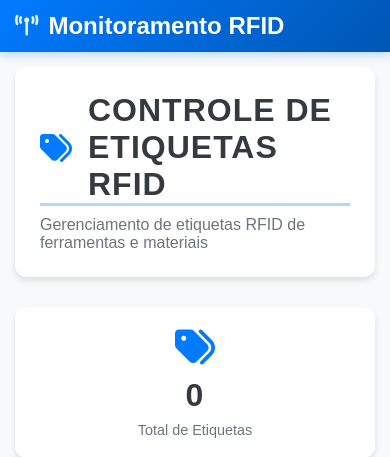
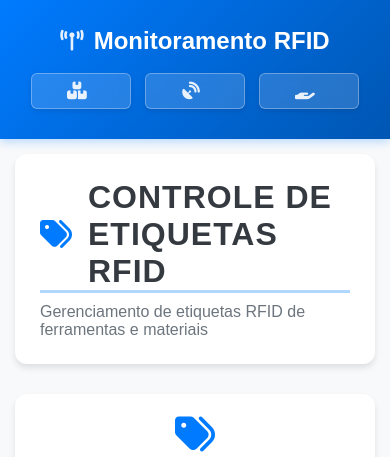
Before and after one commit to TCE-Manutencao-Predial/RFID, a Flask app: page /RFID/ in a window 390 px wide. Shown: the top 457 px of the page. Run offline with Flask 3, Linux system fonts and the light colour scheme; data that the repository does not hold is empty.

Commit message:
Novos botões.

```diff
--- a/app/static/css/controle_etiquetas.css
+++ b/app/static/css/controle_etiquetas.css
@@ -995,3 +995,139 @@
     transform: rotate(360deg);
   }
 }
+/* ADICIONAR AO ARQUIVO controle_etiquetas.css */
+
+/* Botões de navegação do header */
+.rfid-nav-buttons {
+  display: flex;
+  gap: 12px;
+  align-items: center;
+}
+
+.rfid-nav-btn {
+  background: rgba(255, 255, 255, 0.15);
+  border: 1px solid rgba(255, 255, 255, 0.3);
+  color: white;
+  padding: 8px 16px;
+  border-radius: 8px;
+  font-size: 0.9rem;
+  font-weight: 500;
+  cursor: pointer;
+  transition: all 0.3s ease;
+  display: inline-flex;
+  align-items: center;
+  gap: 8px;
+  backdrop-filter: blur(10px);
+  position: relative;
+  overflow: hidden;
+}
+
+.rfid-nav-btn:hover {
+  background: rgba(255, 255, 255, 0.25);
+  border-color: rgba(255, 255, 255, 0.5);
+  transform: translateY(-2px);
+  box-shadow: 0 4px 12px rgba(0, 0, 0, 0.15);
+}
+
+.rfid-nav-btn:active {
+  transform: translateY(0);
+  box-shadow: 0 2px 4px rgba(0, 0, 0, 0.1);
+}
+
+.rfid-nav-btn i {
+  font-size: 1rem;
+  opacity: 0.9;
+}
+
+.rfid-nav-btn span {
+  font-weight: 500;
+  letter-spacing: 0.3px;
+}
+
+/* Efeito de ripple ao clicar */
+.rfid-nav-btn::before {
+  content: '';
+  position: absolute;
+  top: 50%;
+  left: 50%;
+  width: 0;
+  height: 0;
+  border-radius: 50%;
+  background: rgba(255, 255, 255, 0.4);
+  transform: translate(-50%, -50%);
+  transition: width 0.4s, height 0.4s;
+}
+
+.rfid-nav-btn:active::before {
+  width: 200px;
+  height: 200px;
+}
+
+/* Responsividade para botões do header */
+@media (max-width: 768px) {
+  .rfid-custom-nav {
+    flex-direction: column;
+    gap: 15px;
+    padding: 15px !important;
+  }
+
+  .rfid-nav-buttons {
+    width: 100%;
+    justify-content: center;
+    flex-wrap: wrap;
+  }
+
+  .rfid-nav-btn {
+    font-size: 0.85rem;
+    padding: 6px 12px;
+  }
+
+  .rfid-nav-btn span {
+    display: none; /* Esconder texto em telas pequenas */
+  }
+
+  .rfid-nav-btn i {
+    font-size: 1.1rem;
+  }
+}
+
+@media (max-width: 480px) {
+  .rfid-nav-buttons {
+    gap: 8px;
+  }
+
+  .rfid-nav-btn {
+    padding: 8px;
+    border-radius: 6px;
+  }
+}
+
+/* Adicionar tooltip para quando o texto estiver escondido */
+@media (max-width: 768px) {
+  .rfid-nav-btn {
+    position: relative;
+  }
+
+  .rfid-nav-btn::after {
+    content: attr(data-tooltip);
+    position: absolute;
+    top: 100%;
+    left: 50%;
+    transform: translateX(-50%);
+    background: var(--rfid-dark);
+    color: white;
+    padding: 6px 10px;
+    border-radius: 4px;
+    font-size: 0.75rem;
+    white-space: nowrap;
+    opacity: 0;
+    pointer-events: none;
+    transition: opacity 0.2s, transform 0.2s;
+    margin-top: 5px;
+  }
+
+  .rfid-nav-btn:hover::after {
+    opacity: 1;
+    transform: translateX(-50%) translateY(2px);
+  }
+}
--- a/app/templates/controle_etiquetas.html
+++ b/app/templates/controle_etiquetas.html
@@ -1,23 +1,24 @@
 <!DOCTYPE html>
 <html lang="pt-BR">
   <head>
-    <meta charset="UTF-8">
+    <meta charset="UTF-8" />
     <title>Sistema de monitoramento RFID</title>
-    <meta name="viewport" content="width=device-width, initial-scale=1.0">
+    <meta name="viewport" content="width=device-width, initial-scale=1.0" />
 
     <!-- CSS Base -->
-    <link rel="stylesheet" href="{{ url_for('static', filename='css/base.css') }}">
+    <link rel="stylesheet" href="{{ url_for('static', filename='css/base.css') }}" />
 
     <!-- Font Awesome para ícones -->
-    <link rel="stylesheet" href="https://cdnjs.cloudflare.com/ajax/libs/font-awesome/6.4.0/css/all.min.css">
+    <link rel="stylesheet" href="https://cdnjs.cloudflare.com/ajax/libs/font-awesome/6.4.0/css/all.min.css" />
 
     <!-- CSS Específico -->
-    <link rel="stylesheet" href="{{ url_for('static', filename='css/controle_etiquetas.css') }}">
-
+    <link rel="stylesheet" href="{{ url_for('static', filename='css/controle_etiquetas.css') }}" />
   </head>
   <body class="rfid-custom-layout">
     <!-- Container de Toast -->
     <div class="toast-container" id="toastContainer"></div>
+
+    <!-- MODIFICAÇÃO PARA O HEADER - Substitua o header existente por este: -->
 
     <!-- Header Customizado -->
     <div class="rfid-custom-header">
@@ -26,6 +27,22 @@
           <i class="fas fa-broadcast-tower"></i>
           Monitoramento RFID
         </h1>
+
+        <!-- ADICIONAR BOTÕES DE NAVEGAÇÃO -->
+        <div class="rfid-nav-buttons">
+          <button class="rfid-nav-btn" onclick="navegarPara('inventarios')">
+            <i class="fas fa-boxes"></i>
+            <span>Inventários</span>
+          </button>
+          <button class="rfid-nav-btn" onclick="navegarPara('antenas')">
+            <i class="fas fa-satellite-dish"></i>
+            <span>Antenas</span>
+          </button>
+          <button class="rfid-nav-btn" onclick="navegarPara('emprestimos')">
+            <i class="fas fa-hand-holding"></i>
+            <span>Empréstimos</span>
+          </button>
+        </div>
       </nav>
     </div>
 
@@ -42,22 +59,22 @@
       <!-- Estatísticas -->
       <div class="rfid-stats">
         <div class="rfid-stat-card">
-                <i class="fas fa-tags rfid-stat-icon" style="color: var(--rfid-primary);"></i>
+          <i class="fas fa-tags rfid-stat-icon" style="color: var(--rfid-primary)"></i>
           <h2 class="rfid-stat-value" id="totalEtiquetas">0</h2>
           <p class="rfid-stat-label">Total de Etiquetas</p>
         </div>
         <div class="rfid-stat-card">
-                <i class="fas fa-check-circle rfid-stat-icon" style="color: var(--rfid-success);"></i>
+          <i class="fas fa-check-circle rfid-stat-icon" style="color: var(--rfid-success)"></i>
           <h2 class="rfid-stat-value" id="etiquetasAtivas">0</h2>
           <p class="rfid-stat-label">Etiquetas Ativas</p>
         </div>
         <div class="rfid-stat-card">
-                <i class="fas fa-times-circle rfid-stat-icon" style="color: var(--rfid-danger);"></i>
+          <i class="fas fa-times-circle rfid-stat-icon" style="color: var(--rfid-danger)"></i>
           <h2 class="rfid-stat-value" id="etiquetasDestruidas">0</h2>
           <p class="rfid-stat-label">Etiquetas Destruídas</p>
         </div>
         <div class="rfid-stat-card">
-                <i class="fas fa-percentage rfid-stat-icon" style="color: var(--rfid-info);"></i>
+          <i class="fas fa-percentage rfid-stat-icon" style="color: var(--rfid-info)"></i>
           <h2 class="rfid-stat-value" id="percentualAtivas">0%</h2>
           <p class="rfid-stat-label">Taxa de Ativas</p>
         </div>
@@ -66,49 +83,27 @@
       <!-- Controles e Filtros -->
       <div class="rfid-controls">
         <div class="rfid-controls-header">
-                <h3 class="rfid-controls-title">
-                    <i class="fas fa-filter"></i> Filtros e Controles
-                </h3>
+          <h3 class="rfid-controls-title"><i class="fas fa-filter"></i> Filtros e Controles</h3>
           <div class="rfid-btn-group">
-                    <button class="rfid-btn rfid-btn-success" onclick="abrirModalNovaEtiqueta()">
-                        <i class="fas fa-plus"></i> Nova Etiqueta
-                    </button>
-                    <button class="rfid-btn rfid-btn-primary" onclick="atualizarDados()">
-                        <i class="fas fa-sync-alt"></i> Atualizar
-                    </button>
-                    <button class="rfid-btn rfid-btn-primary" onclick="exportarDados()">
-                        <i class="fas fa-file-export"></i> Exportar
-                    </button>
+            <button class="rfid-btn rfid-btn-success" onclick="abrirModalNovaEtiqueta()"><i class="fas fa-plus"></i> Nova Etiqueta</button>
+            <button class="rfid-btn rfid-btn-primary" onclick="atualizarDados()"><i class="fas fa-sync-alt"></i> Atualizar</button>
+            <button class="rfid-btn rfid-btn-primary" onclick="exportarDados()"><i class="fas fa-file-export"></i> Exportar</button>
           </div>
         </div>
 
         <div class="rfid-filters">
           <div class="rfid-filter-group">
-                    <label class="rfid-filter-label">
-                        <i class="fas fa-barcode"></i> Código da Etiqueta
-                    </label>
-                    <input type="text"
-                           id="filtroEtiqueta"
-                           class="rfid-filter-input"
-                           placeholder="Digite o código hex..."
-                           autocomplete="off">
+            <label class="rfid-filter-label"> <i class="fas fa-barcode"></i> Código da Etiqueta </label>
+            <input type="text" id="filtroEtiqueta" class="rfid-filter-input" placeholder="Digite o código hex..." autocomplete="off" />
           </div>
 
           <div class="rfid-filter-group">
-                    <label class="rfid-filter-label">
-                        <i class="fas fa-search"></i> Descrição
-                    </label>
-                    <input type="text"
-                           id="filtroDescricao"
-                           class="rfid-filter-input"
-                           placeholder="Digite a descrição..."
-                           autocomplete="off">
+            <label class="rfid-filter-label"> <i class="fas fa-search"></i> Descrição </label>
+            <input type="text" id="filtroDescricao" class="rfid-filter-input" placeholder="Digite a descrição..." autocomplete="off" />
           </div>
 
           <div class="rfid-filter-group">
-                    <label class="rfid-filter-label">
-                        <i class="fas fa-check-square"></i> Status
-                    </label>
+            <label class="rfid-filter-label"> <i class="fas fa-check-square"></i> Status </label>
             <select id="filtroStatus" class="rfid-filter-select">
               <option value="">Todos</option>
               <option value="0">Ativas</option>
@@ -120,18 +115,18 @@
 
       <!-- Tabela -->
       <div class="rfid-table-container">
-            <div id="loadingState" class="rfid-loading" style="display: none;">
+        <div id="loadingState" class="rfid-loading" style="display: none">
           <i class="fas fa-spinner"></i>
           <p>Carregando etiquetas...</p>
         </div>
 
-            <div id="emptyState" class="rfid-empty" style="display: none;">
+        <div id="emptyState" class="rfid-empty" style="display: none">
           <i class="fas fa-inbox"></i>
           <h3>Nenhuma etiqueta encontrada</h3>
           <p>Tente ajustar os filtros ou adicione uma nova etiqueta</p>
         </div>
 
-            <table class="rfid-table" id="tabelaEtiquetas" style="display: none;">
+        <table class="rfid-table" id="tabelaEtiquetas" style="display: none">
           <thead>
             <tr>
               <th>Código RFID</th>
@@ -145,10 +140,9 @@
           </tbody>
         </table>
 
-            <div class="rfid-pagination" id="paginacao" style="display: none;">
+        <div class="rfid-pagination" id="paginacao" style="display: none">
           <div class="rfid-pagination-info">
-                    Mostrando <span id="registroInicio">0</span> a <span id="registroFim">0</span>
-                    de <span id="registroTotal">0</span> registros
+            Mostrando <span id="registroInicio">0</span> a <span id="registroFim">0</span> de <span id="registroTotal">0</span> registros
           </div>
           <div class="rfid-pagination-controls" id="paginacaoControles">
             <!-- Controles de paginação serão inseridos via JavaScript -->
@@ -171,53 +165,33 @@
         </div>
         <form id="formEtiqueta" onsubmit="salvarEtiqueta(event)">
           <div class="modal-body">
-                    <input type="hidden" id="etiquetaId" value="">
+            <input type="hidden" id="etiquetaId" value="" />
 
             <div class="form-group">
-                        <label class="form-label">
-                            Código RFID <span class="required">*</span>
-                        </label>
-                        <input type="text"
-                               id="etiquetaCodigo"
-                               class="form-input"
-                               placeholder="Ex: 617061720000000018733"
-                               required>
+              <label class="form-label"> Código RFID <span class="required">*</span> </label>
+              <input type="text" id="etiquetaCodigo" class="form-input" placeholder="Ex: 617061720000000018733" required />
               <div class="form-hint">Digite o código hexadecimal da etiqueta RFID</div>
             </div>
 
             <div class="form-group">
-                        <label class="form-label">
-                            Descrição
-                        </label>
-                        <textarea id="etiquetaDescricao"
-                                  class="form-textarea"
-                                  placeholder="Digite uma descrição para a etiqueta..."></textarea>
+              <label class="form-label"> Descrição </label>
+              <textarea id="etiquetaDescricao" class="form-textarea" placeholder="Digite uma descrição para a etiqueta..."></textarea>
             </div>
 
             <div class="form-group">
-                        <label class="form-label">
-                            Foto (opcional)
-                        </label>
+              <label class="form-label"> Foto (opcional) </label>
               <div class="photo-upload-area" onclick="document.getElementById('etiquetaFoto').click()">
                 <i class="fas fa-camera photo-upload-icon"></i>
                 <p>Clique para adicionar uma foto ou arraste aqui</p>
                 <p class="form-hint">Formatos aceitos: JPG, PNG, GIF (máx. 5MB)</p>
-                            <input type="file"
-                                   id="etiquetaFoto"
-                                   accept="image/*"
-                                   style="display: none;"
-                                   onchange="previewFoto(this)">
-                            <img id="fotoPreview" class="photo-preview" style="display: none;">
+                <input type="file" id="etiquetaFoto" accept="image/*" style="display: none" onchange="previewFoto(this)" />
+                <img id="fotoPreview" class="photo-preview" style="display: none" />
               </div>
             </div>
           </div>
           <div class="modal-footer">
-                    <button type="button" class="rfid-btn btn-cancel" onclick="fecharModal('modalEtiqueta')">
-                        Cancelar
-                    </button>
-                    <button type="submit" class="rfid-btn rfid-btn-primary" id="btnSalvarEtiqueta">
-                        <i class="fas fa-save"></i> Salvar
-                    </button>
+            <button type="button" class="rfid-btn btn-cancel" onclick="fecharModal('modalEtiqueta')">Cancelar</button>
+            <button type="submit" class="rfid-btn rfid-btn-primary" id="btnSalvarEtiqueta"><i class="fas fa-save"></i> Salvar</button>
           </div>
         </form>
       </div>
@@ -239,23 +213,16 @@
           <div class="confirm-icon">
             <i class="fas fa-question-circle" id="confirmIcon"></i>
           </div>
-                <div class="confirm-message" id="confirmMensagem">
-                    Tem certeza que deseja realizar esta ação?
-                </div>
+          <div class="confirm-message" id="confirmMensagem">Tem certeza que deseja realizar esta ação?</div>
         </div>
         <div class="modal-footer">
-                <button type="button" class="rfid-btn btn-cancel" onclick="fecharModal('modalConfirmacao')">
-                    Cancelar
-                </button>
-                <button type="button" class="rfid-btn" id="btnConfirmar" onclick="">
-                    Confirmar
-                </button>
+          <button type="button" class="rfid-btn btn-cancel" onclick="fecharModal('modalConfirmacao')">Cancelar</button>
+          <button type="button" class="rfid-btn" id="btnConfirmar" onclick="">Confirmar</button>
         </div>
       </div>
     </div>
 
     <!-- JavaScript -->
     <script src="{{ url_for('static', filename='js/controle_etiquetas.js') }}"></script>
-
   </body>
 </html>
```
Lines whose indentation alone changed are shown as unchanged.
